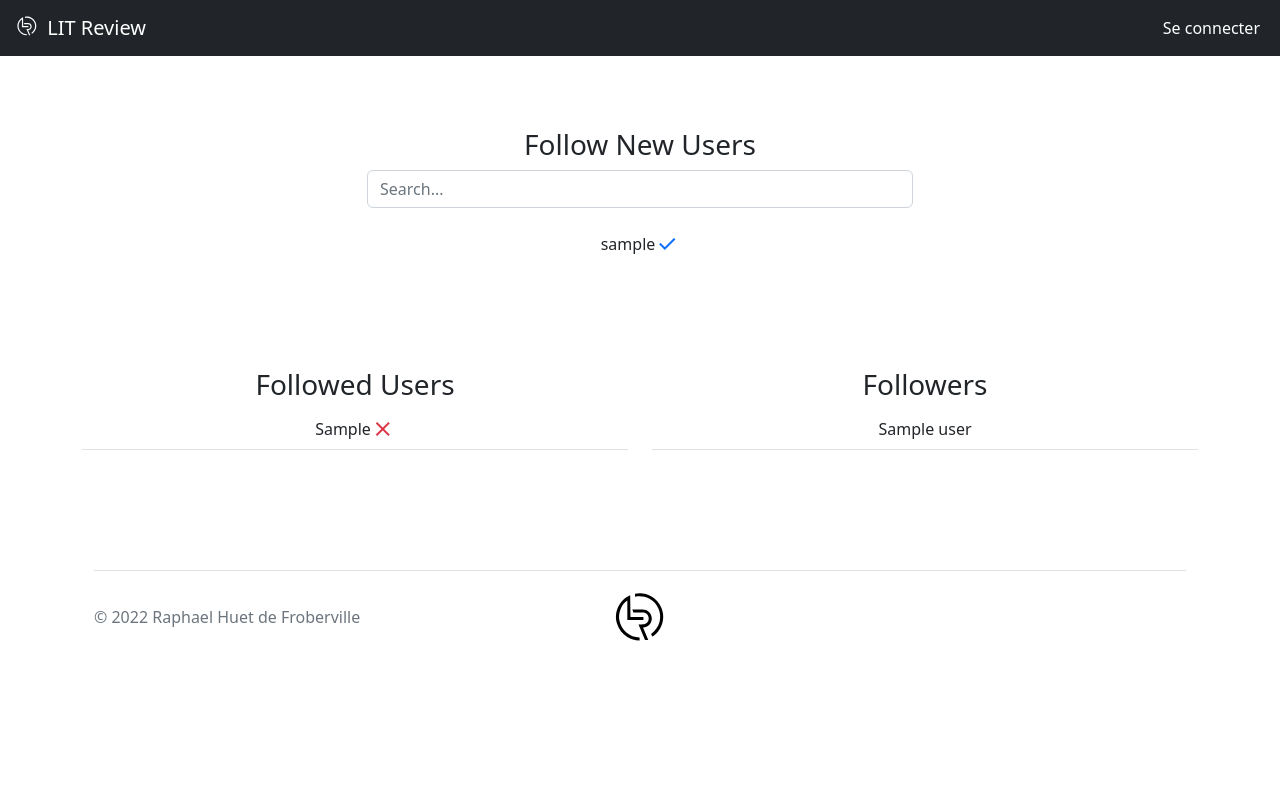
After one commit to Raphael-HdF/LITReview, a Django app: template book_review/templates/list_subscriptions.html in a window 1280 px wide. The commit adds this page. Run offline with Django 3.2, Linux system fonts and the light colour scheme; tables that the repository leaves empty hold one stand-in row (values such as "Sample post"); the template is opened without the code that fills it: values that come from a table or form of the project are taken from there, most other values are stand-ins (such as "Sample title", 1, 10 or a date in 2020); some libraries are stand-ins or nearby versions.

Commit message:
[IMP] Subscription page finished

```diff
--- a/book_review/models.py
+++ b/book_review/models.py
@@ -35,6 +35,9 @@ class UserFollows(models.Model):
     followed_user = models.ForeignKey(to=get_user_model(), on_delete=models.CASCADE,
                                       related_name='followed_by')
 
+    def __str__(self):
+        return self.user.username + ' - ' + self.followed_user.username
+
     class Meta:
         # ensures we don't get multiple UserFollows instances
         # for unique user-user_followed pairs
--- /dev/null
+++ b/book_review/templates/list_subscriptions.html
@@ -0,0 +1,62 @@
+{% extends 'index.html' %}
+{% load django_bootstrap5 %}
+
+{% block content %}
+    <div class="row justify-content-center">
+
+        <div class="col-12 col-md-6 text-center my-5">
+
+            <h3>Follow New Users</h3>
+            <form method="post" class="text-start mb-4" action="{% url 'list_subscriptions' %}">
+                {% csrf_token %}
+                <input name="follower" type="search" class="form-control" placeholder="Search..." aria-label="Search">
+
+            </form>
+
+            {% if find_followers %}
+                <div>
+                    {% for find_follower in find_followers %}
+                        <p class="text-sucess d-flex align-items-center justify-content-center">{{ find_follower }}
+                            <a class="material-symbols-outlined text-decoration-none"
+                                   href="{% url 'add_follow' follow_id=find_follower.id %}"
+                                >done</a>
+                        </p>
+                    {% endfor %}
+                </div>
+            {% endif %}
+        </div>
+    </div>
+    <div class="row justify-content-around">
+        {% if followed_users %}
+            <div class="col-12 col-md-6 text-center my-5">
+                <h3>Followed Users</h3>
+                <table class="table mb-5">
+                    {% for followed_user in followed_users %}
+                        <tr>
+                            <td class="d-flex align-items-center justify-content-center"
+                            >{{ followed_user.followed_user }}
+                                <a class="material-symbols-outlined text-danger text-decoration-none"
+                                   href="{% url 'stop_follow' follow_id=followed_user.id %}"
+                                >close</a>
+                            </td>
+                        </tr>
+                    {% endfor %}
+                </table>
+            </div>
+        {% endif %}
+
+
+        {% if followers %}
+            <div class="col-12 col-md-6 text-center my-5">
+                <h3>Followers</h3>
+                <table class="table">
+                    {% for follower in followers %}
+                        <tr>
+                            <td>{{ follower.user }}</td>
+                        </tr>
+                    {% endfor %}
+                </table>
+            </div>
+        {% endif %}
+
+{% endblock %}
--- a/book_review/urls.py
+++ b/book_review/urls.py
@@ -10,4 +10,7 @@ urlpatterns = [
     path('create_ticket/<int:ticket_id>', views.create_ticket, name="create_ticket"),
     path('view_ticket/<int:ticket_id>', views.view_ticket, name="view_ticket"),
     path('delete_ticket/<int:ticket_id>', views.delete_ticket, name="delete_ticket"),
+    path('list_subscriptions', views.list_subscriptions, name="list_subscriptions"),
+    path('stop_follow/<int:follow_id>', views.stop_follow, name="stop_follow"),
+    path('add_follow/<int:follow_id>', views.add_follow, name="add_follow"),
 ] + static(settings.STATIC_URL, document_root=settings.STATIC_ROOT)
--- a/templates/header.html
+++ b/templates/header.html
@@ -20,11 +20,11 @@
                     <a class="nav-link active" href="{% url 'create_ticket' %}">Posts</a>
                 </li>
                 <li class="nav-item">
-                    <a class="nav-link active" href="#">Abonnements</a>
+                    <a class="nav-link active" href="{% url 'list_subscriptions' %}">Abonnements</a>
                 </li>
                     <li class="nav-item">
                         <a class="nav-link text-center" href="{% url 'logout_user' %}">
-                            <span class="text-capitalize"
+                            <span class="text-capitalize fst-italic fw-light"
                         >{{ user.username }}</span><br>Se déconnecter</a>
 
                     </li>
--- a/templates/index.html
+++ b/templates/index.html
@@ -1,4 +1,6 @@
 {% load static %}
+{% load django_bootstrap5 %}
+
 <!DOCTYPE html>
 <html lang="fr">
 <head>
@@ -8,22 +10,15 @@
     <!-- CSS only -->
     <link href="https://cdn.jsdelivr.net/npm/bootstrap@5.2.0-beta1/dist/css/bootstrap.min.css" rel="stylesheet"
           integrity="sha384-0evHe/X+R7YkIZDRvuzKMRqM+OrBnVFBL6DOitfPri4tjfHxaWutUpFmBp4vmVor" crossorigin="anonymous">
+    <link rel="stylesheet" href="https://fonts.googleapis.com/css2?family=Material+Symbols+Outlined:opsz,wght,FILL,GRAD@48,500,0,0" />
     <link rel="icon" type="image/x-icon" href="{% static 'img/logo-LitReview.svg' %}">
 </head>
 <body class="d-flex flex-column min-vh-100">
 {% include "header.html" %}
 
 <div class="container my-4">
-    {% if messages %}
-        {% for message in messages %}
-            <div class="alert alert-{% if message.tags%}{{ message.tags }}{% endif %}
-            alert-dismissible
-            fade show" role="alert">
-              {{ message }}
-              <button type="button" class="btn-close" data-bs-dismiss="alert" aria-label="Close"></button>
-            </div>
-        {% endfor %}
-    {% endif %}
+
+{% bootstrap_messages %}
 
     {% block content %}
     {% endblock %}
```
Also changed, not shown: book_review/views.py (+35 -3 lines), book_review/forms.py (line endings or trailing spaces), db.sqlite3.
